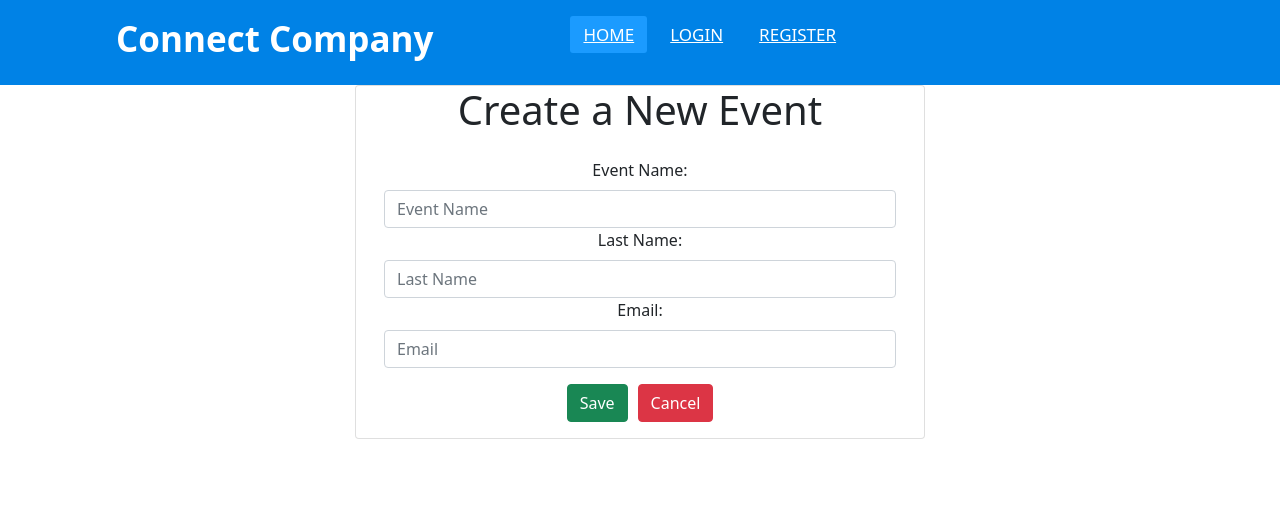
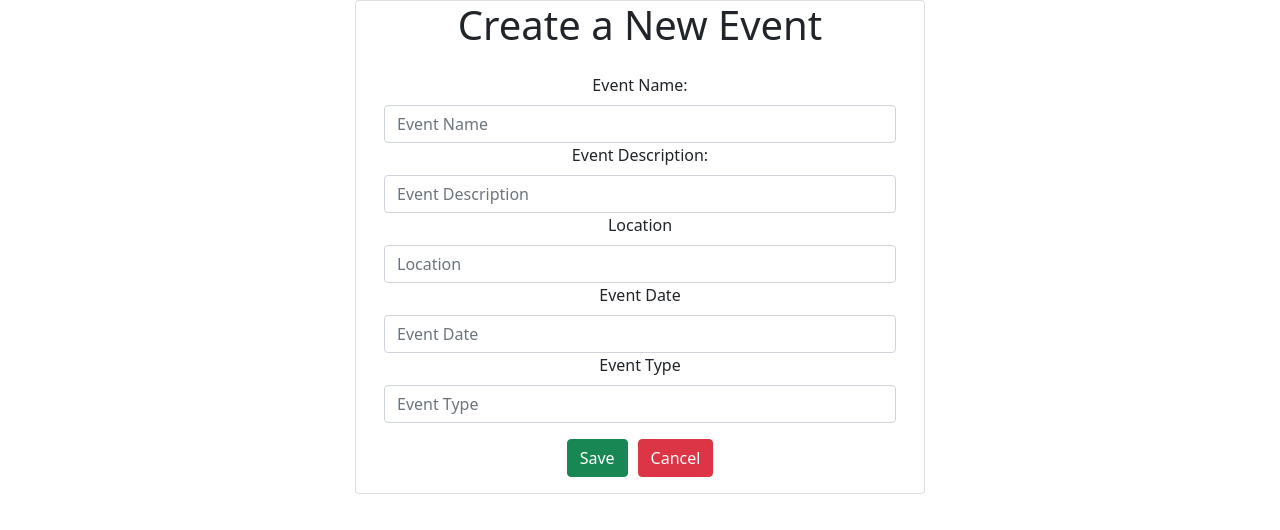
Before and after one commit to s541910/GDP-UI, a React (Create React App) app: page /createevent in a window 1280 px wide. Shown: the top 530 px of the page. Built offline with nearby package versions, Linux system fonts and the light colour scheme.

Commit message:
Made events list as dynamic

```diff
--- a/src/App.js
+++ b/src/App.js
@@ -7,7 +7,6 @@ import Welcome from './components/Welcome';
 import AdminDashboard from'./components/AdminDashboard';
 import CompanyMemberDashboard from './components/CompanyMemberDashboard'
 import Register from './components/Register'
-import NavBar from './components/NavBar'
 import CreateEvent from './components/CreateEvent'
 import AddCompanyMember from './components/AddCompanyMember'
 import ViewEventDeatils from './components/ViewEventDeatils'
@@ -17,7 +16,7 @@ function App() {
   return (
    <BrowserRouter>
       <div className="App">
-       <NavBar/>
+       {/* <NavBar/> */}
         <Switch>
         <Route exact path='/' component={Welcome}/>
         <Route exact path='/Login' component={Login}/>
@@ -26,8 +25,8 @@ function App() {
         <Route  path='/CompanyMemberDashboard' component={CompanyMemberDashboard}/>
         <Route  path='/Register' component={Register}/>
         <Route path='/createevent' component={CreateEvent}/>
-         <Route path='/addcompanymember' component={AddCompanyMember}/>
-         <Route path='/view-event/:id' component={ViewEventDeatils}/>
+        <Route path='/addcompanymember' component={AddCompanyMember}/>
+        <Route path='/view-event/:id' component={ViewEventDeatils}/>
         </Switch>
     </div>
    </BrowserRouter>
--- a/src/components/AdminDashboard.js
+++ b/src/components/AdminDashboard.js
@@ -1,43 +1,27 @@
 import React, { Component } from 'react'
 import './AdminDashboard.css'
+import AdminService from '../services/AdminService'
 import {  Table } from 'react-bootstrap';
 
  class AdminDashboard extends Component {
       constructor(props) {
     super(props)
     this.state = {
-       events:[{"id":1,
-             "eventname":"infosys hiring",
-             "eventdate":"12/10/21",
-             "location":"hyderabad",
-             "emailid":"infosys@gmail.com"
-             },
-             {"id":2,
-             "eventname":"Mindtree hiring",
-             "eventdate":"12/10/21",
-             "location":"Banglore",
-             "emailid":"mindtree@gmail.com"
-             },
-             {"id":3,
-             "eventname":"TCS hiring",
-             "eventdate":"12/11/21",
-             "location":"Chennai",
-             "emailid":"tcs@gmail.com"
-             }
-
-             ]
-
+      events:[]
     }
     this.deleteEmployee = this.deleteEmployee.bind(this)
     this.viewEmployee = this.viewEmployee.bind(this)
+    // this.AddCompanyMember = this.AddCompanyMember.bind(this)
+    // this.viewCompnayMemberList = this.viewCompnayMemberList.bind(this)
 
   }
 
    componentDidMount() {
-    // AdminService.getEventsList().then((res) => {
-    //     console.log(res)
-    //  // this.setState({ events: res.data })
-    // })
+    AdminService.getEventsList().then((res) => {
+        console.log(res)
+     this.setState({ events: res.data })
+     console.log(res)
+    })
   }
 
   deleteEmployee(id)
@@ -45,7 +29,6 @@ import {  Table } from 'react-bootstrap';
     //  EmployeeService.deleteEmployee(id).then(res =>{
         this.setState({ events: this.state.events.filter(event => event.id !== id) });
         //  });
-
  }
 viewEmployee(id)
 {
@@ -54,7 +37,11 @@ viewEmployee(id)
     render() {
         return (
             <div>
+            <div>
            <h1>Events List</h1>
+            <button style={{marginLeft:"10px"}} onClick={() => this.AddCompanyMember()} className="btn btn-danger">Add Company Member</button>
+            <button style={{marginLeft:"10px"}} onClick={() => this.viewCompnayMemberList()} className="btn btn-info">Company Members List</button>
+           </div>
            <Table striped bordered hover>
                         <thead>
                         <tr>
@@ -62,7 +49,7 @@ viewEmployee(id)
                     <th>Event Name</th>
                     <th>Event Date</th>
                     <th>Location</th>
-                    <th>Email ID</th>
+
                     <th>Actions</th>
 
                   </tr>
@@ -75,7 +62,7 @@ viewEmployee(id)
                         <td>{ event.eventname }</td>
                         <td>{ event.eventdate }</td>
                         <td>{ event.location }</td>
-                        <td>{ event.emailid }</td>
+
                         <td>
                     <button style={{marginLeft:"10px"}} onClick={() => this.deleteEmployee(event.id)} className="btn btn-danger">Delete</button>
                     <button style={{marginLeft:"10px"}} onClick={() => this.viewEmployee(event.id)} className="btn btn-info">View</button>
--- a/src/components/CreateEvent.css
+++ /dev/null
@@ -1,4 +0,0 @@
-.container
-{
-    padding: 10px;
-}
--- a/src/components/CreateEvent.js
+++ b/src/components/CreateEvent.js
@@ -5,9 +5,10 @@ export default class CreateEvent extends Component {
         super(props)
 
         this.state = {
-
+         form:""
         }
     }
+
 
     cancel()
 {
@@ -31,23 +32,39 @@ export default class CreateEvent extends Component {
                       placeholder="Event Name"
                       name="eventName"
                       className="form-control"
-                    //   value={this.state.eventName}
+                      value={this.state.eventName}
                     //   onChange={this.changeEventNameHandler}
                     />
-                    <label>Last Name:</label>
+                    <label>Event Description:</label>
                     <input
-                      placeholder="Last Name"
-                      name="lastName"
+                      placeholder="Event Description"
+                      name="eventDescription"
                       className="form-control"
-                    //   value={this.state.lastName}
+                      value={this.state.eventDescription}
                     //   onChange={this.changeLastNameHandler}
                     />
-                    <label>Email:</label>
+                    <label>Location</label>
                     <input
-                      placeholder="Email"
-                      name="email"
+                      placeholder="Location"
+                      name="location"
                       className="form-control"
-                    //   value={this.state.emailId}
+                      value={this.state.location}
+                    //   onChange={this.changeEmailHandler}
+                    />
+                    <label>Event Date</label>
+                    <input
+                      placeholder="Event Date"
+                      name="eventDate"
+                      className="form-control"
+                      value={this.state.eventDate}
+                    //   onChange={this.changeEmailHandler}
+                    />
+                    <label>Event Type</label>
+                    <input
+                      placeholder="Event Type"
+                      name="eventType"
+                      className="form-control"
+                      value={this.state.eventType}
                     //   onChange={this.changeEmailHandler}
                     />
                   </div>
--- a/src/components/Login.js
+++ b/src/components/Login.js
@@ -43,11 +43,11 @@ class Login extends Component {
             }   else if(role === "committemember")
             {
 
-                history.push('/AdminDashboard');
+                history.push('/CompanyMemberDashboard');
             }
             else{
 
-                history.push('/AdminDashboard');
+                history.push('/UserDashboard');
             }
 
         }
--- a/src/components/Welcome.js
+++ b/src/components/Welcome.js
@@ -1,11 +1,13 @@
 import React, { Component } from 'react'
 import './Welcome.css'
 import photo from '../images/connect-comp-1.jpg'
+import NavBar from './NavBar.js'
 
  class Welcome extends Component {
     render() {
         return (
                 <div>
+                <NavBar/>
                 <img id="image-container" src={photo} alt="welcome"/>
                 </div>
         )
--- a/src/services/AdminService.js
+++ b/src/services/AdminService.js
@@ -4,7 +4,7 @@ const apiBaseUrl = "http://localhost:8080/";
 class AdminService{
     getEventsList()
     {
-        return axios.get(apiBaseUrl+"/events")
+        return axios.get(apiBaseUrl+"eventslist")
     }
    }
 export default new AdminService()
--- a/src/services/LoginService.js
+++ b/src/services/LoginService.js
@@ -1,6 +1,6 @@
 import axios from 'axios';
- const apiBaseUrl = "https://connectcomapnybackend.herokuapp.com/";
- //const apiBaseUrl = "http://localhost:8080/";
+ //const apiBaseUrl = "https://connectcomapnybackend.herokuapp.com/";
+ const apiBaseUrl = "http://localhost:8080/";
 class LoginService{
     Login(employee){
         return axios.post(apiBaseUrl+"login", employee)
```
Also changed, not shown: src/components/Event.js (+80 -11 lines), src/components/UserDashboard.js (added, +19 -0 lines), src/components/Welcome.css (+7 -0 lines), src/components/AdminDashboard.css (indentation only), src/images/2482358.jpg (added), src/images/3328487.png (added).
